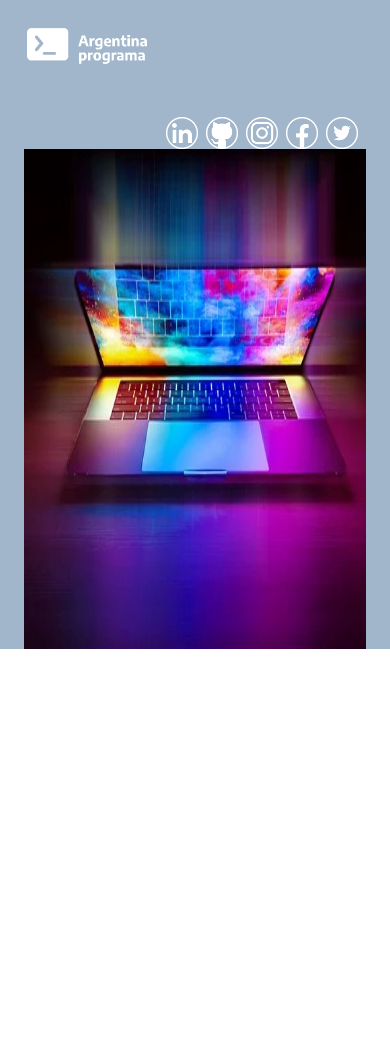
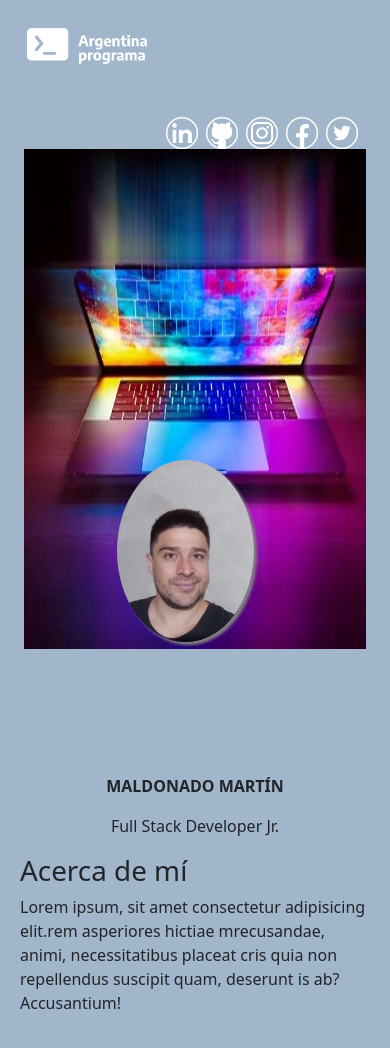
Before and after one commit to M-1985-web/ProyectoIntegrador_ArgentinaPrograma_MaldonadoMartinMarcelo, an Angular app in the folder ProyectoIntegrador_ArgentinaPrograma_MaldonadoMartinMarcelo/: page / in a window 390 px wide. Shown: the top 1048 px of the page. Before the commit the page ends 844 px from the top, so only its background shows below. Built offline with nearby package versions, Linux system fonts and the light colour scheme.

Commit message:
cree componente sobreMi, me falta ajustar el responsive

```diff
--- a/ProyectoIntegrador_ArgentinaPrograma_MaldonadoMartinMarcelo/src/app/app.component.html
+++ b/ProyectoIntegrador_ArgentinaPrograma_MaldonadoMartinMarcelo/src/app/app.component.html
@@ -1 +1,2 @@
 <app-header></app-header>
+<app-acerca-de></app-acerca-de>
--- a/ProyectoIntegrador_ArgentinaPrograma_MaldonadoMartinMarcelo/src/app/app.module.ts
+++ b/ProyectoIntegrador_ArgentinaPrograma_MaldonadoMartinMarcelo/src/app/app.module.ts
@@ -7,6 +7,7 @@
 import { LogoArgProgrComponent } from './components/logo-arg-progr/logo-arg-progr.component';
 import { RedesSocialesComponent } from './components/redes-sociales/redes-sociales.component';
 import { BannerComponent } from './components/banner/banner.component';
+import { AcercaDeComponent } from './components/acerca-de/acerca-de.component';
 
 @NgModule({
   declarations: [
@@ -14,7 +15,8 @@
     HeaderComponent,
     LogoArgProgrComponent,
     RedesSocialesComponent,
-    BannerComponent
+    BannerComponent,
+    AcercaDeComponent
   ],
 
   imports: [
--- /dev/null
+++ b/ProyectoIntegrador_ArgentinaPrograma_MaldonadoMartinMarcelo/src/app/components/acerca-de/acerca-de.component.css
@@ -0,0 +1,48 @@
+.row {
+  padding: 20px;
+}
+
+div {
+  background-color: #a1b5cb;
+  text-align:left;
+}
+
+/*estilo de la foto de perfil de 576px para arriba comportate asi*/
+@media (min-width: 576px){
+  #foto__perfil__mitad {
+    position: absolute;
+    width: 13%;
+    border-radius: 100%;
+    /*esto le da una breve sombra*/
+    box-shadow: 3px 3px 3px grey;
+    left:5.8%;
+    top: 460px;
+  }
+}
+
+@media (max-width: 575px){
+  #foto__perfil__mitad {
+    position: absolute;
+    width: 35%;
+    border-radius: 100%;
+    /*esto le da una breve sombra*/
+    box-shadow: 3px 3px 3px grey;
+    left:30%;
+    top: 460px;
+  }
+  #nombre {
+    text-align: center;
+    text-transform: uppercase;
+  }
+  #jr{
+    text-align: center;
+  }
+}
+
+
+/*etiqueta nombre*/
+#nombre {
+  font-weight: bold;
+  margin-top: 30%;
+  text-transform: uppercase;
+}
--- /dev/null
+++ b/ProyectoIntegrador_ArgentinaPrograma_MaldonadoMartinMarcelo/src/app/components/acerca-de/acerca-de.component.html
@@ -0,0 +1,19 @@
+<div class="row">
+
+  <div class="col-xs-12 col-sm-2 col-md-2 col-lg-2">
+    <img src="../../../assets/fotoPerfil.jpg" alt="foto de perfil personal" class="img-fluid" id="foto__perfil__mitad">
+  </div>
+
+  <div class="col-xs-12 col-sm-2 col-md-2 col-lg-2">
+    <p id="nombre">Maldonado Martín</p>
+    <p id="jr">Full Stack Developer Jr.</p>
+  </div>
+
+  <div class="col-xs-12 col-sm-8 col-md-8 col-lg-8">
+    <span>
+      <h1>Acerca de mí</h1>
+      <p>Lorem ipsum, sit amet consectetur adipisicing elit.rem asperiores hictiae mrecusandae, animi, necessitatibus placeat cris quia non repellendus suscipit quam, deserunt is ab? Accusantium!</p>
+    </span>
+  </div>
+
+</div>
--- /dev/null
+++ b/ProyectoIntegrador_ArgentinaPrograma_MaldonadoMartinMarcelo/src/app/components/acerca-de/acerca-de.component.ts
@@ -0,0 +1,15 @@
+import { Component, OnInit } from '@angular/core';
+
+@Component({
+  selector: 'app-acerca-de',
+  templateUrl: './acerca-de.component.html',
+  styleUrls: ['./acerca-de.component.css']
+})
+export class AcercaDeComponent implements OnInit {
+
+  constructor() { }
+
+  ngOnInit(): void {
+  }
+
+}
```
Also changed, not shown: 1 other file (tests, documents, lock files or other folders).
